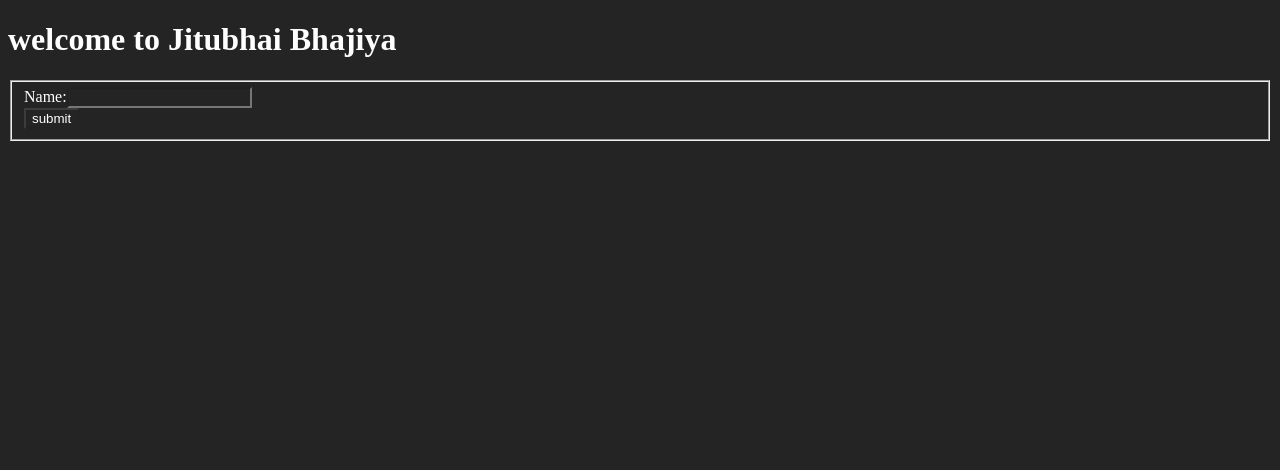
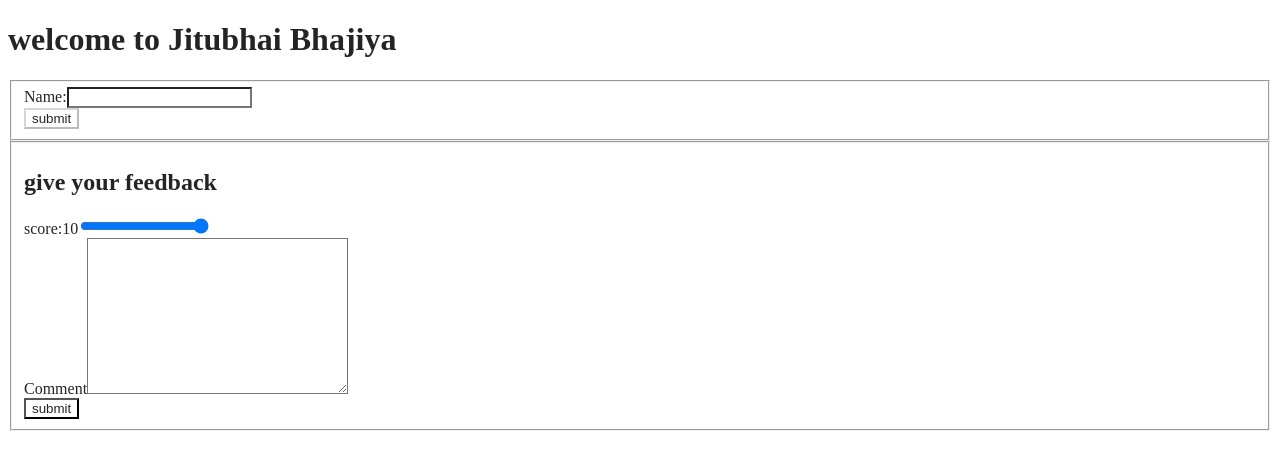
Before and after one commit to djv03/-React-advance--by-Meta-developers, a React (Vite) app: page / in a window 1280 px wide. Shown: the top 470 px of the page. Built offline with nearby package versions, Linux system fonts and the light colour scheme.

Commit message:
form validation done in the Form2.js

```diff
--- a/Learnings/Module-1/Form.jsx
+++ b/Learnings/Module-1/Form.jsx
@@ -2,7 +2,8 @@ import React, { useState } from 'react';
 
 function Form() {
 
-    const{name,setname}=useState("");
+    const[name,setname]=useState("");
+
 
     const changeHoga=(e)=>{
         setname(e.target.value)
@@ -10,6 +11,7 @@ function Form() {
     const handleSubmit=(e)=>{
         e.preventDefault();
         console.log("form submitted");
+
         document.getElementById("space").innerHTML="submitted sucessfully";
     }
   return (
--- /dev/null
+++ b/Learnings/Module-1/Form2.jsx
@@ -0,0 +1,46 @@
+import React, { useState } from 'react'
+
+function Form2() {
+    const [score, setscore] = useState("10");
+    const [comment, setcomment] = useState("");
+
+    const handleSubmit = (e) => {
+        e.preventDefault();
+        if (score <= 5 && comment.length <= 10) {
+            alert("please provide valid reason for improvement for the next time")
+        }
+
+        console.log("sucess");
+        console.log(score);
+        console.log(comment);
+        setcomment("");
+        setscore("10");
+        document.getElementById("space2").innerHTML = "submitted sucessfully";
+    }
+
+
+return (
+    <div>
+        <form onSubmit={handleSubmit}>
+            <fieldset >
+                <span id='space2'></span>
+                <h2>give your feedback</h2>
+                <div className="field">
+                    <label htmlFor="">score:{score}</label>
+                    <input type="range" min="0" max="10"
+                        value={score}
+                        onChange={(e) => { setscore(e.target.value) }} />
+                </div>
+                <div className="field">
+                    <label htmlFor="">Comment</label>
+                    <textarea name="" id="" cols="30" rows="10" value={comment} onChange={(e) => { setcomment(e.target.value) }} ></textarea>
+                </div>
+                <button>submit</button>
+            </fieldset>
+        </form>
+
+    </div>
+)
+}
+
+export default Form2
--- a/src/App.css
+++ b/src/App.css
@@ -1,4 +1,4 @@
 *{
-    background-color: #242424;
-    color: white;
+    color: #242424;
+    background-color: white;
   }
--- a/src/App.jsx
+++ b/src/App.jsx
@@ -5,7 +5,7 @@ import './App.css';
 // import Listing from '../Learnings/Module-1/Listing';
 
 import Form from '../Learnings/Module-1/Form';
-
+import Form2 from '../Learnings/Module-1/Form2';
 
 function App() {
 
@@ -14,6 +14,7 @@ function App() {
     <>
       <h1>welcome to Jitubhai Bhajiya</h1>
       <Form/>
+      <Form2/>
     </>
   )
 }
```
